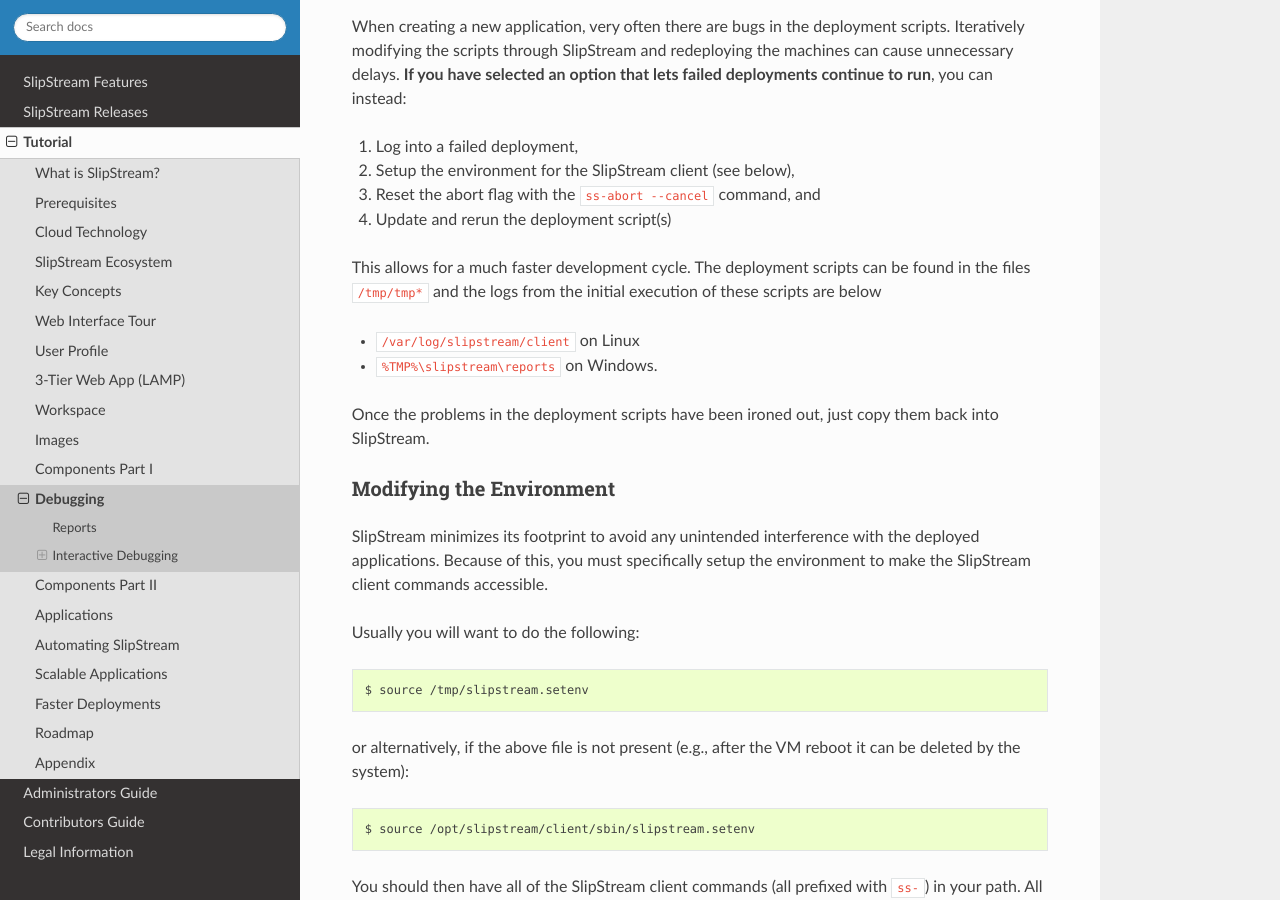
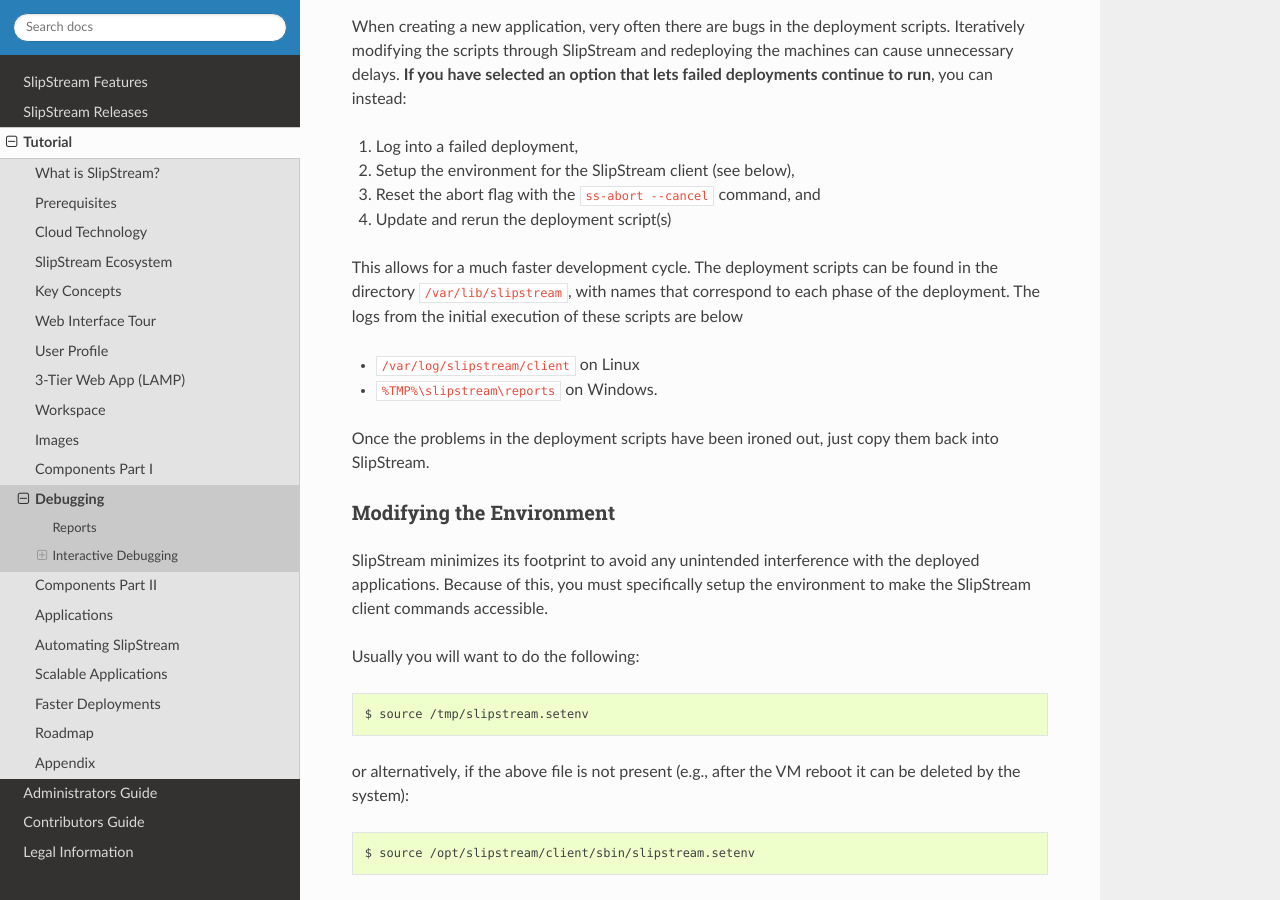
Before and after one commit to slipstream/SlipStreamDocumentation, a Sphinx documentation site: the page built from docs/advanced_tutorial/debugging.rst, in a window 1280 px wide and 900 px high, scrolled down 799 px. Built offline with Sphinx 7.4.7 and the Read the Docs theme 2.0.0, drawn with Linux system fonts in a browser that asks for light colours.

Commit message:
fix script location (#100)

```diff
--- a/docs/advanced_tutorial/debugging.rst
+++ b/docs/advanced_tutorial/debugging.rst
@@ -43,9 +43,10 @@
 3. Reset the abort flag with the ``ss-abort --cancel`` command, and
 4. Update and rerun the deployment script(s)
 
-This allows for a much faster development cycle. The deployment scripts
-can be found in the files ``/tmp/tmp*`` and the logs from the initial
-execution of these scripts are below
+This allows for a much faster development cycle. The deployment
+scripts can be found in the directory ``/var/lib/slipstream``, with
+names that correspond to each phase of the deployment.  The logs from
+the initial execution of these scripts are below
 
 -  ``/var/log/slipstream/client`` on Linux
 -  ``%TMP%\slipstream\reports`` on Windows.
--- a/docs/release_notes/candidate_releases.rst
+++ b/docs/release_notes/candidate_releases.rst
@@ -39,7 +39,7 @@
  -  `SlipStreamClojureAPI <https://github.com/slipstream/SlipStreamClojureAPI/compare/v3.13-community...v3.14-community>`__
 
 v3.13 (candidate) - 28 September 2016
-----------------------------------
+-------------------------------------
 
 New features and bug fixes in v3.13
 ~~~~~~~~~~~~~~~~~~~~~~~~~~~~~~~~~~~
@@ -79,7 +79,7 @@
 
 
 v3.12 (candidate) - 13 September 2016
-----------------------------------
+-------------------------------------
 
 New features and bug fixes in v3.12
 ~~~~~~~~~~~~~~~~~~~~~~~~~~~~~~~~~~~
```
